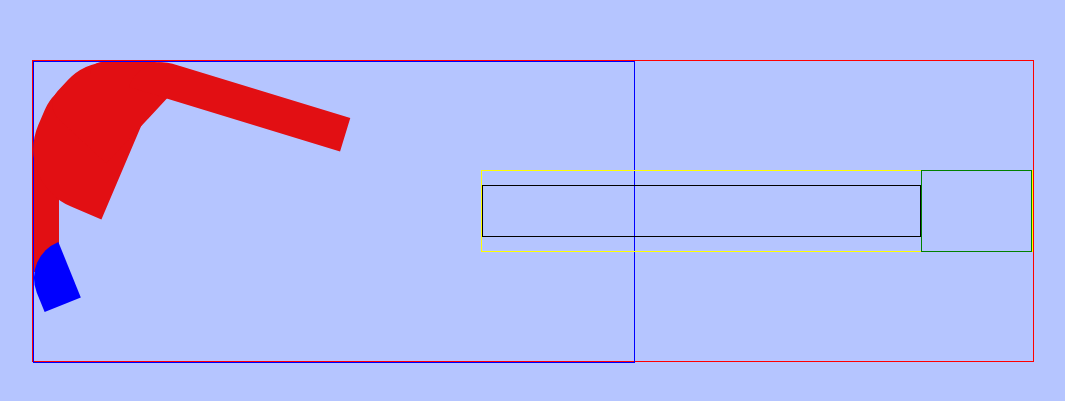
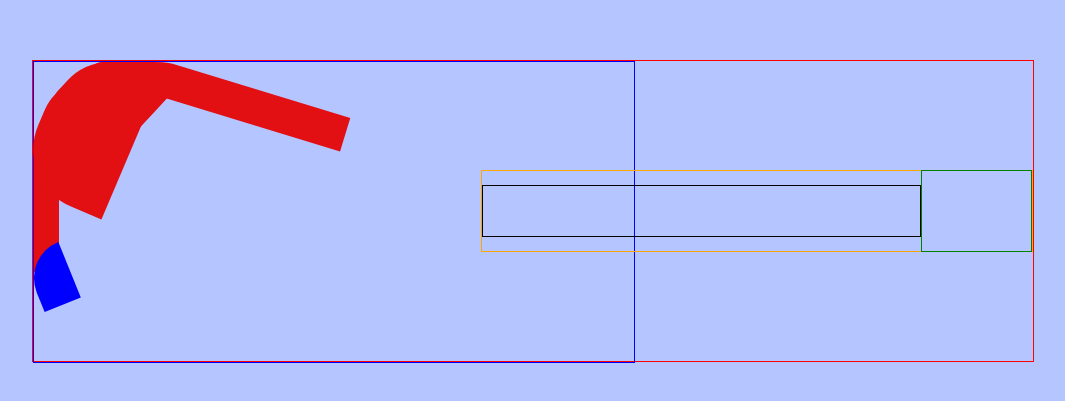
Before and after one commit to johnhalsey/guitar, a plain HTML site: page index.html in a window 1280 px wide. Shown: the part 189-590 px from the top of the page, without its empty margins (107-1172 px from the left). Drawn offline with Linux system fonts and the light colour scheme.

Commit message:
Update styles.css

```diff
--- a/styles.css
+++ b/styles.css
@@ -101,7 +101,7 @@ body{
 .background .guitar .head-neck{
     height: 80px;
     width: 550px;
-    border: 1px solid yellow;
+    border: 1px solid orange;
     right: 0;
     position: absolute;
     display: flex;
```
